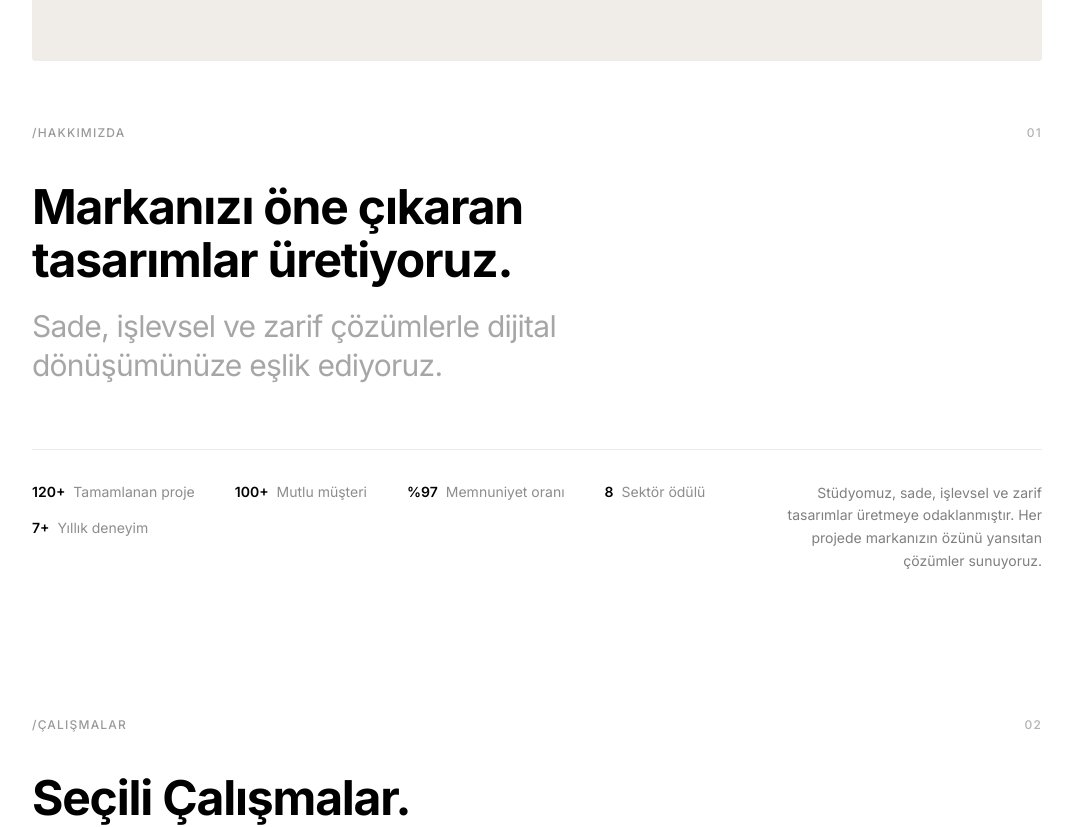
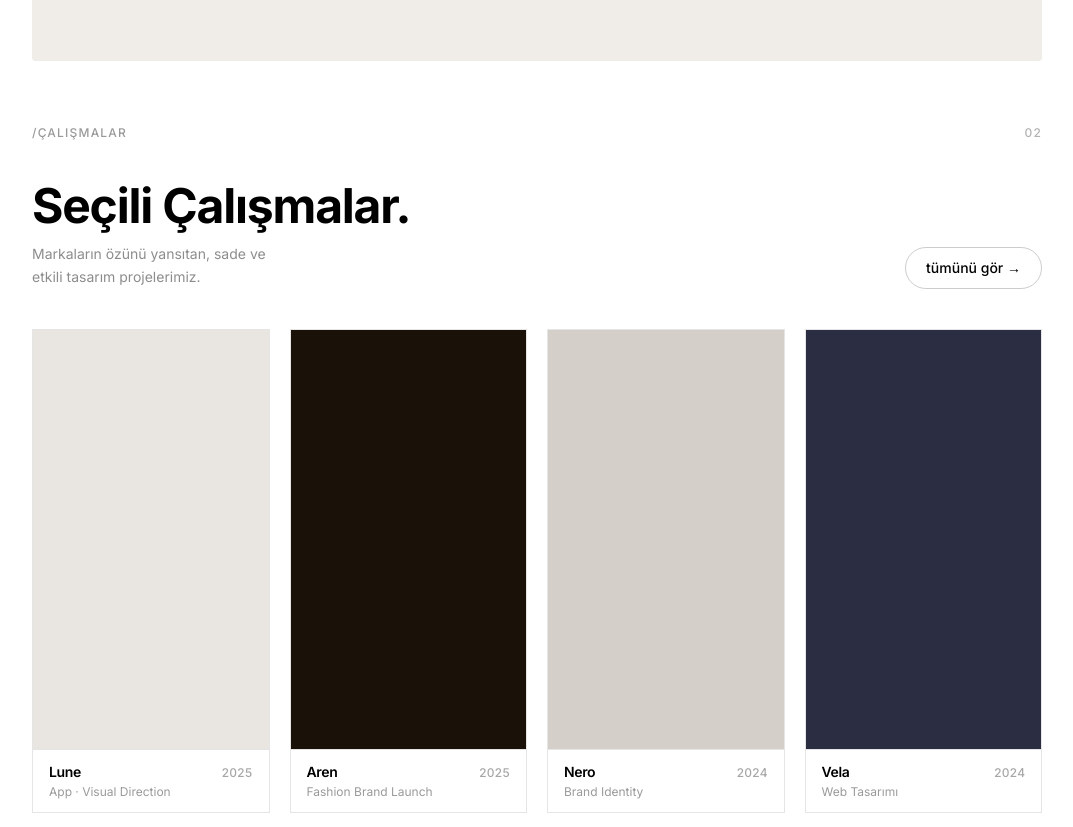
Before and after one commit to gokhanyigit06/nida, a Next.js app: page / in a window 1280 px wide. Shown: the part 920-1747 px from the top of the page, without its empty margins (103-1176 px from the left). Built offline with nearby package versions, Linux system fonts and the light colour scheme; no server answers; the database is empty.

Commit message:
feat: anasayfadan hakkimizda/stats bölümünü kaldır

```diff
--- a/src/components/Hero.tsx
+++ b/src/components/Hero.tsx
@@ -135,82 +135,7 @@ const Hero = () => {
         </div>
       </motion.div>
 
-      {/* ── Hakkımızda / Stats bölümü ── */}
-      <motion.div
-        initial={{ opacity: 0, y: 24 }}
-        animate={{ opacity: 1, y: 0 }}
-        transition={{ duration: 0.8, delay: 0.4, ease: [0.16, 1, 0.3, 1] }}
-        className="site-px mt-16 pb-20"
-      >
-        {/* Üst etiket satırı */}
-        <div className="flex justify-between items-center mb-10">
-          <span
-            className="text-xs text-black/40 font-medium tracking-widest uppercase"
-            style={{ fontFamily: 'var(--font-inter)' }}
-          >
-            /Hakkımızda
-          </span>
-          <span
-            className="text-xs text-black/30 font-medium tracking-widest"
-            style={{ fontFamily: 'var(--font-inter)' }}
-          >
-            01
-          </span>
-        </div>
 
-        {/* Ana başlık */}
-        <h2
-          className="text-3xl md:text-4xl lg:text-5xl font-bold text-black leading-[1.1] tracking-tight mb-5 max-w-[700px]"
-          style={{ fontFamily: 'var(--font-inter)' }}
-        >
-          Markanızı öne çıkaran tasarımlar üretiyoruz.
-        </h2>
-
-        {/* Alt açıklama */}
-        <p
-          className="text-2xl md:text-3xl text-black/35 font-normal leading-[1.3] tracking-tight mb-16 max-w-[600px]"
-          style={{ fontFamily: 'var(--font-inter)' }}
-        >
-          Sade, işlevsel ve zarif çözümlerle dijital dönüşümünüze eşlik ediyoruz.
-        </p>
-
-        {/* İstatistikler + sağ açıklama */}
-        <div className="flex flex-col md:flex-row justify-between items-start gap-10 pt-8 border-t border-black/8">
-          {/* Stats */}
-          <div className="flex flex-wrap gap-x-10 gap-y-4">
-            {[
-              { value: '120+', label: 'Tamamlanan proje' },
-              { value: '100+', label: 'Mutlu müşteri' },
-              { value: '%97',  label: 'Memnuniyet oranı' },
-              { value: '8',    label: 'Sektör ödülü' },
-              { value: '7+',   label: 'Yıllık deneyim' },
-            ].map((stat) => (
-              <div key={stat.label} className="flex items-baseline gap-2">
-                <span
-                  className="text-sm font-semibold text-black"
-                  style={{ fontFamily: 'var(--font-inter)' }}
-                >
-                  {stat.value}
-                </span>
-                <span
-                  className="text-sm text-black/45 font-normal"
-                  style={{ fontFamily: 'var(--font-inter)' }}
-                >
-                  {stat.label}
-                </span>
-              </div>
-            ))}
-          </div>
-
-          {/* Sağ açıklama */}
-          <p
-            className="text-sm text-black/50 leading-relaxed font-normal max-w-[280px] md:text-right"
-            style={{ fontFamily: 'var(--font-inter)' }}
-          >
-            Stüdyomuz, sade, işlevsel ve zarif tasarımlar üretmeye odaklanmıştır. Her projede markanızın özünü yansıtan çözümler sunuyoruz.
-          </p>
-        </div>
-      </motion.div>
 
     </section>
   );
```
